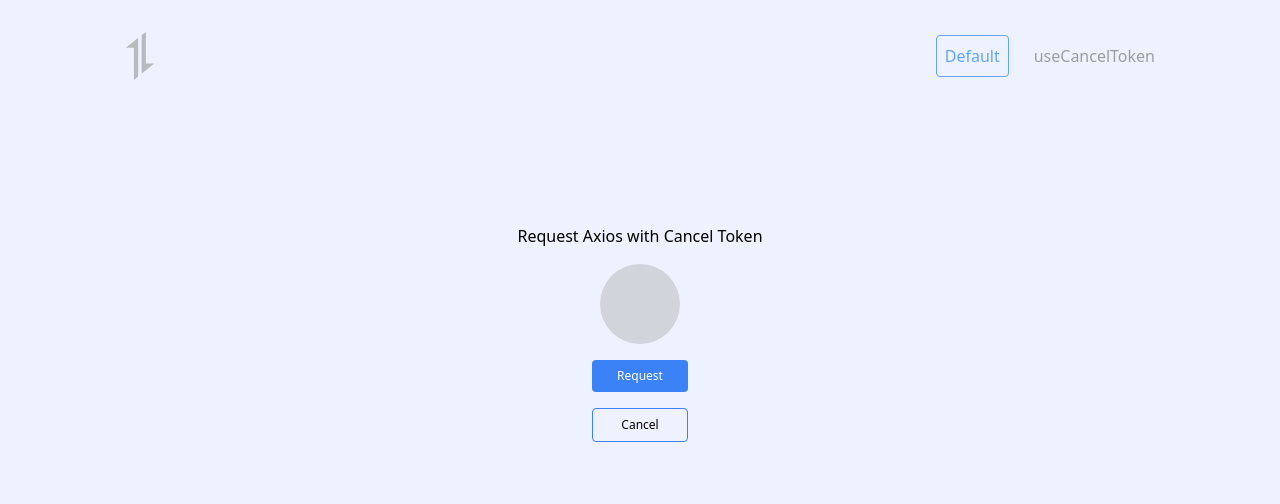
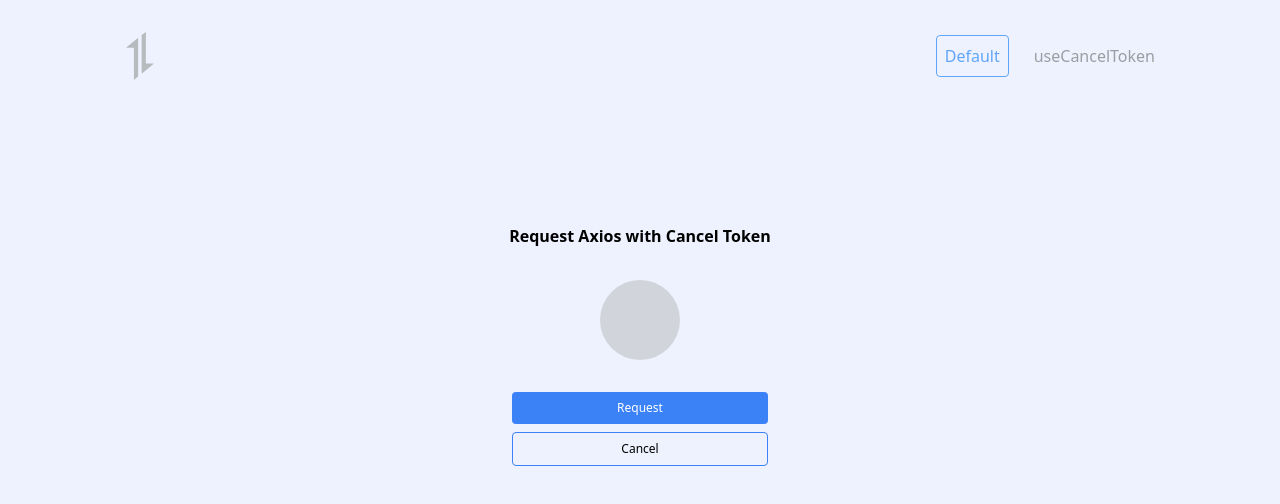
Before and after one commit to romhenri/axioslab, a React (Vite) app: page / in a window 1280 px wide. Shown: the top 504 px of the page. Built offline with nearby package versions, Linux system fonts and the light colour scheme.

Commit message:
improve: Pages Layout

```diff
--- a/src/components/base/Button.jsx
+++ b/src/components/base/Button.jsx
@@ -14,7 +14,7 @@
 ) => {
   return (
     <button
-      className={classMap[type] + " w-24"}
+      className={classMap[type] + " w-64"}
       onClick={onClick}
     >
       {text}
--- /dev/null
+++ b/src/components/base/Title.jsx
@@ -0,0 +1,9 @@
+const Title = ({ children }) => {
+  return (
+    <h1 className="font-semibold">
+      { children }
+    </h1>
+  );
+};
+
+export default Title;
--- a/src/home/HookCancelToken.jsx
+++ b/src/home/HookCancelToken.jsx
@@ -1,5 +1,6 @@
 import React from "react";
 import axios from "axios";
+import Title from "../components/base/Title";
 import Button from "../components/base/Button";
 import MsgBox from "../components/base/MsgBox";
 import StatusLight from "../components/StatusLight";
@@ -15,8 +16,10 @@
     <section
       className=""
     >
-      <div className="flex flex-col items-center gap-4 m-8">
-        <h1>Request Axios with useCancelToken</h1>
+      <div className="flex flex-col items-center gap-8 m-8">
+        <Title>
+          Request Axios with useCancelToken
+        </Title>
 
         <StatusLight
           status={status}
@@ -32,6 +35,7 @@
           )
         }
 
+        <div className="flex-col flex gap-2">
           <Button
             text="Request"
             onClick={() => {
@@ -67,6 +71,7 @@
           }}
         />
       </div>
+    </div>
   </section>
   )
 };
--- a/src/home/Request.jsx
+++ b/src/home/Request.jsx
@@ -1,5 +1,6 @@
 import React from "react";
 import axios from "axios";
+import Title from "../components/base/Title";
 import Button from "../components/base/Button";
 import MsgBox from "../components/base/MsgBox";
 import StatusLight from "../components/StatusLight";
@@ -14,8 +15,10 @@
     <section
       className=""
     >
-      <div className="flex flex-col items-center gap-4 m-8">
-        <h1>Request Axios with Cancel Token</h1>
+      <div className="flex flex-col items-center gap-8 m-8">
+        <Title>
+          Request Axios with Cancel Token
+        </Title>
 
         <StatusLight
           status={status}
@@ -31,6 +34,7 @@
           )
         }
 
+        <div className="flex-col flex gap-2">
           <Button
             text="Request"
             onClick={() => {
@@ -73,6 +77,7 @@
           }}
         />
         </div>
+    </div>
   </section>
   )
 };
```
Lines whose indentation alone changed are shown as unchanged.
